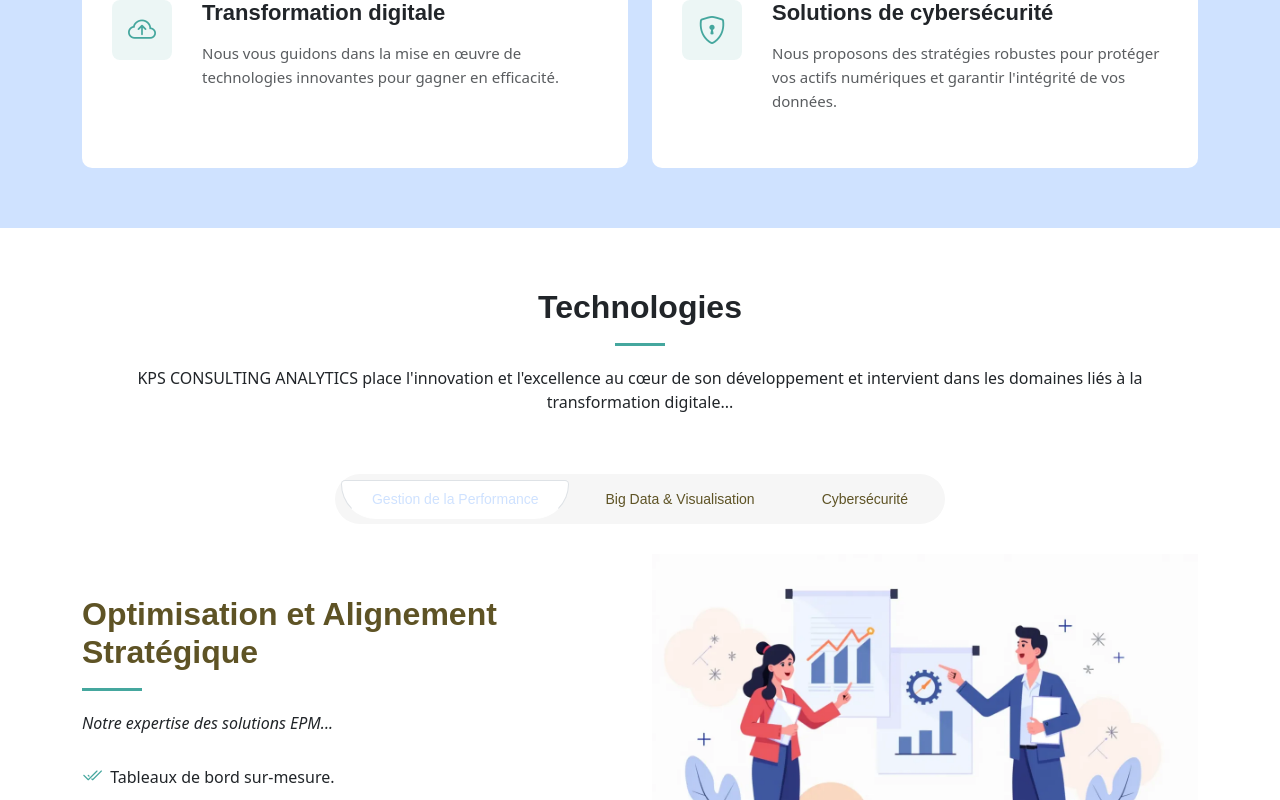
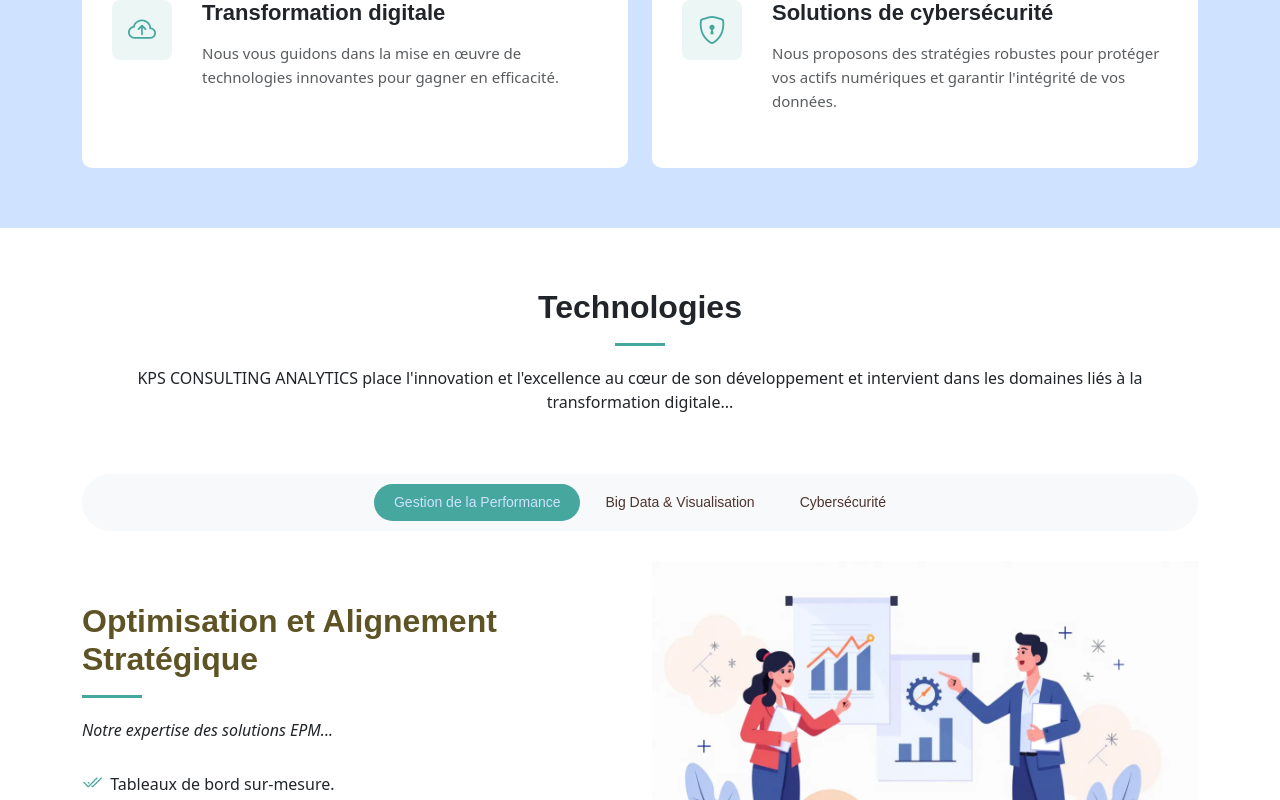
Before and after one commit to kps-dev-ops/kpsgroupe_ca, a Vue app in the folder kps/: page /technologies in a window 1280 px wide. Shown: the part 2000-2800 px from the top of the page. Built offline with nearby package versions, Linux system fonts and the light colour scheme.

Commit message:
Making the aos fonctionemnt for the scrooling

```diff
--- a/kps/package.json
+++ b/kps/package.json
@@ -9,6 +9,7 @@
     "preview": "vite preview"
   },
   "dependencies": {
+    "aos": "^2.3.4",
     "bootstrap": "^5.3.3",
     "bootstrap-icons": "^1.11.3",
     "glightbox": "^3.3.1",
--- a/kps/src/main.js
+++ b/kps/src/main.js
@@ -5,7 +5,10 @@ import { createPinia } from 'pinia'
 import './style.css'
 import 'bootstrap/dist/css/bootstrap.min.css'
 import 'bootstrap-icons/font/bootstrap-icons.css'
+import AOS from 'aos'
+import 'aos/dist/aos.css'
 
+AOS.init()
 const pinia = createPinia()
 
 createApp(App).use(router).use(pinia).mount('#app')
--- a/kps/src/views/Technologies.vue
+++ b/kps/src/views/Technologies.vue
@@ -6,14 +6,14 @@
       </div>
 
       <div class="container">
-        <div class="d-flex justify-content-center">
-          <ul class="nav nav-tabs" data-aos="fade-up" data-aos-delay="100">
+        <!-- Ajout du wrapper stylé -->
+        <div class="nav-wrapper d-flex justify-content-center">
+          <ul class="nav nav-pills" data-aos="fade-up" data-aos-delay="100">
             <li class="nav-item" v-for="tab in store.tabs" :key="tab.id">
               <a
                 class="nav-link"
                 :class="{ active: store.activeTab === tab.id }"
-                data-bs-toggle="tab"
-                :data-bs-target="`#${tab.id}`"
+                href="#"
                 @click.prevent="store.activeTab = tab.id"
               >
                 <h4>{{ tab.title }}</h4>
@@ -54,3 +54,28 @@
   import { useTechnologieStore } from '../stores/useTechnologieStore'
   const store = useTechnologieStore()
   </script>
+
+  <style scoped>
+  /* Wrapper avec forme circulaire */
+  .nav-wrapper {
+    background: #f8f9fa;
+    border-radius: 60px;
+    padding: 10px 20px;
+    display: inline-block;
+  }
+
+  /* Style des onglets */
+  .nav-pills .nav-link {
+    border-radius: 50px;
+    padding: 10px 20px;
+    color: #4e342e;
+    font-weight: bold;
+    transition: 0.3s ease;
+    background-color: transparent;
+  }
+
+  .nav-pills .nav-link.active {
+    background-color: #45A79E;
+    color: white;
+  }
+  </style>
```
Also changed, not shown: 1 other file (tests, documents, lock files or other folders).
